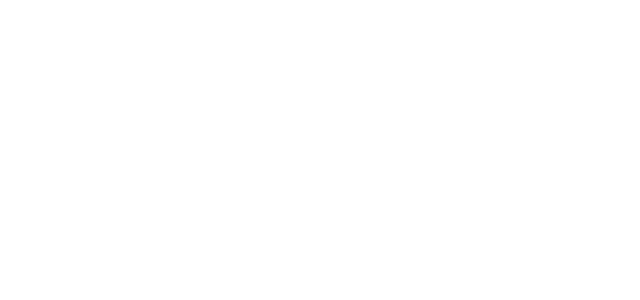
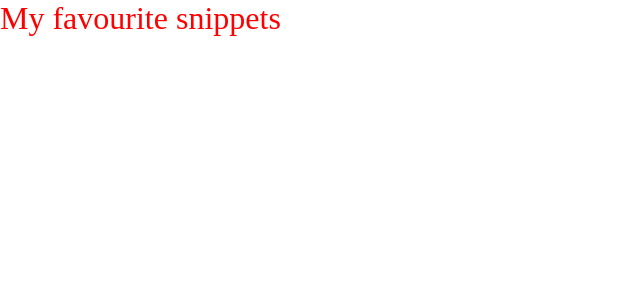
Before and after one commit to ivanburda1986/snippets, a React (Create React App) app: page / in a window 1280 px wide. Shown: the top 300 px of the page, without its empty margins (0-640 px from the left). Built offline with nearby package versions, Linux system fonts and the light colour scheme.

Commit message:
init of the project

```diff
--- a/src/App.css
+++ /dev/null
@@ -1,3 +0,0 @@
-.App {
-  text-align: center;
-}
--- a/src/App.tsx
+++ b/src/App.tsx
@@ -1,9 +1,12 @@
 import React from "react";
-
-import "./App.css";
+import { Header } from "./components/Header/Header";
 
 function App() {
-  return <div className="App"></div>;
+  return (
+    <div className="App">
+      <Header />
+    </div>
+  );
 }
 
 export default App;
--- /dev/null
+++ b/src/components/Header/Header.module.css
@@ -0,0 +1,4 @@
+.header {
+  color: red;
+  font-size: 2rem;
+}
--- /dev/null
+++ b/src/components/Header/Header.tsx
@@ -0,0 +1,6 @@
+import React from "react";
+import classes from "./Header.module.css";
+
+export function Header() {
+  return <div className={classes.header}>My favourite snippets</div>;
+}
```
Also changed, not shown: requirements.txt.
